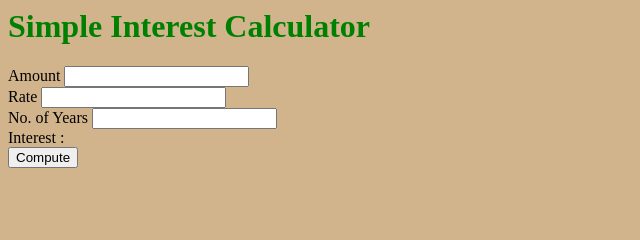
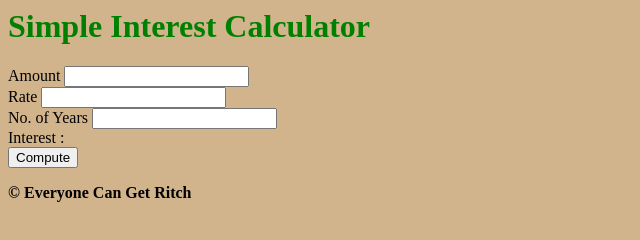
Before and after one commit to IamSajidAlam/Simple_Intrest, a plain HTML site: page index.html in a window 1280 px wide. Shown: the whole page, without its empty margins (0-640 px from the left). Drawn offline with Linux system fonts and the light colour scheme.

Commit message:
Changes made from theia lab environment

```diff
--- a/index.html
+++ b/index.html
@@ -11,6 +11,7 @@
         No. of Years <input type="number"  id="years">  <br/>
         Interest : <span id="result"></span><br>
 
-        <button onclick="compute()">Compute</button>
+        <button onclick="compute()">Compute</button> <br>
+        <p> <strong><span>&copy;</span> Everyone  Can Get Ritch</strong> </p>
     </body>
 </html>
```
